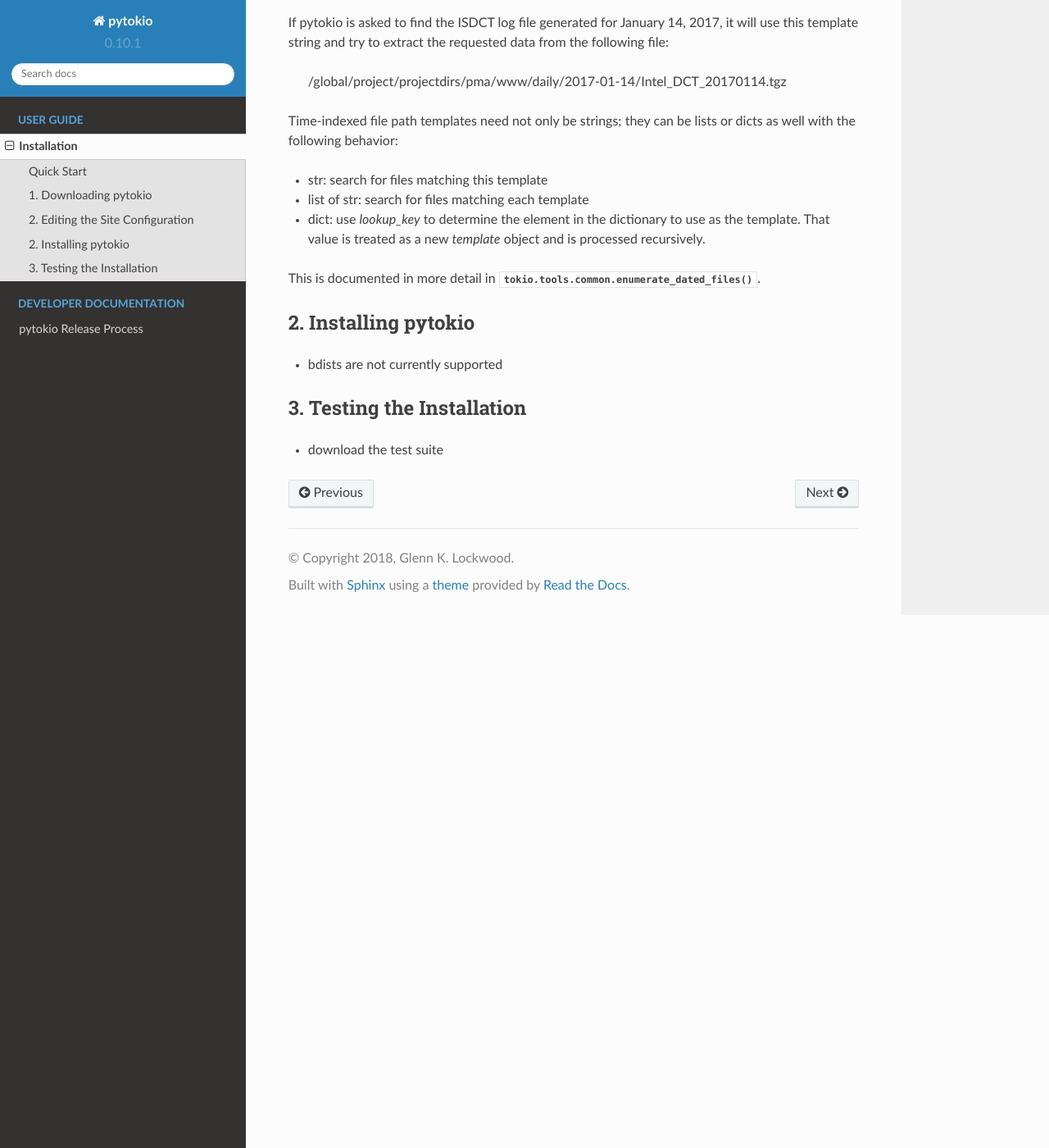
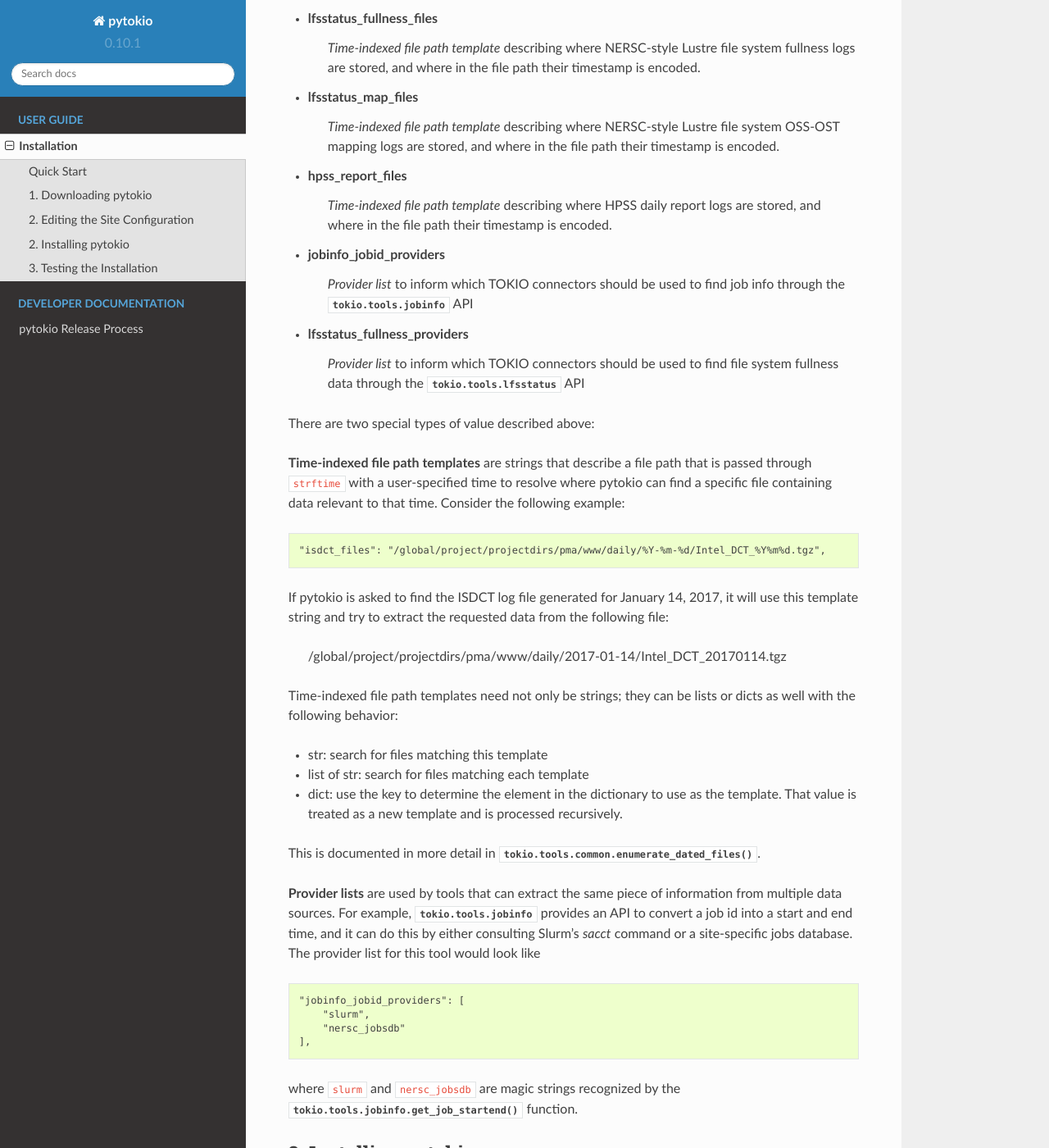
Before and after one commit to NERSC/pytokio, a Sphinx documentation site: the page built from docs/install.rst, in a window 1280 px wide and 1400 px high, scrolled down 3300 px. Shown: the whole window at 82% size. Built offline with Sphinx 7.4.7 and the Read the Docs theme 2.0.0, drawn with Linux system fonts in a browser that asks for light colours; pages that are not in the unit, such as notebooks, are missing from menus; some of the changed text lies outside the part shown.

Commit message:
finished the site configuration section

```diff
--- a/docs/install.rst
+++ b/docs/install.rst
@@ -123,51 +123,44 @@ keys will never be examined.
 
 As of pytokio 0.10, the following keys can be defined:
 
-.. list-table::
-    :header-rows: 1
-    :widths: 40 60
-
-    * - Key
-      - Value
-    * - lmt_timestep
-      - Number of seconds between successive measurements contained in the LMT
-        database.  Only used by ``summarize_job`` tool to establish padding to
-        account for cache flushes.
-    * - mount_to_fsname
-      - Dictionary that maps mount points (expressed as regular expressions) to
-        logical file system names.  Used by several CLI tools to made output
-        more digestible for humans.
-    * - fsname_to_backend_name
-      - Dictionary that maps logical file system names to backend file system
-        names.  Needed for cases where the name of a file system as described to
-        users (e.g., "the scratch file system") has a different backend name
-        ("snx11168") that monitoring tools may use.  Allows users to access data
-        from file systems without knowing names used only by system admins.
-    * - hdf5_files
-      - *Time-indexed file path template* describing where TOKIO Time Series
-        HDF5 files are stored, and where in the file path their timestamp is
-        encoded.
-    * - isdct_files
-      - *Time-indexed file path template* describing where NERSC-style ISDCT
-        tar files files are stored, and where in the file path their timestamp is
-        encoded.
-    * - lfsstatus_fullness_files
-      - *Time-indexed file path template* describing where NERSC-style Lustre
-        file system fullness logs are stored, and where in the file path their
-        timestamp is encoded.
-    * - lfsstatus_map_files
-      - *Time-indexed file path template* describing where NERSC-style Lustre
-        file system OSS-OST mapping logs are stored, and where in the file path
-        their timestamp is encoded.
-    * - hpss_report_files
-      - *Time-indexed file path template* describing where HPSS daily report
-        logs are stored, and where in the file path their timestamp is encoded.
-    * - jobinfo_jobid_providers
-      - *Provider list* to inform which TOKIO connectors should be used to
-        find job info through the tools.jobinfo API
-    * - lfsstatus_fullness_providers
-      - *Provider list* to inform which TOKIO connectors should be used to
-        find file system fullness data through the tools.lfsstatus API
+- lmt_timestep
+    Number of seconds between successive measurements contained in
+    the LMT database.  Only used by ``summarize_job`` tool to
+    establish padding to account for cache flushes.
+- mount_to_fsname
+    Dictionary that maps mount points (expressed as regular expressions) to
+    logical file system names.  Used by several CLI tools to made output more
+    digestible for humans.
+- fsname_to_backend_name
+    Dictionary that maps logical file system names to backend file system names.
+    Needed for cases where the name of a file system as described to users
+    (e.g., "the scratch file system") has a different backend name ("snx11168")
+    that monitoring tools may use.  Allows users to access data from file
+    systems without knowing names used only by system admins.
+- hdf5_files
+    *Time-indexed file path template* describing where TOKIO Time Series HDF5
+    files are stored, and where in the file path their timestamp is encoded.
+- isdct_files
+    *Time-indexed file path template* describing where NERSC-style ISDCT tar
+    files files are stored, and where in the file path their timestamp is
+    encoded.
+- lfsstatus_fullness_files
+    *Time-indexed file path template* describing where NERSC-style Lustre file
+    system fullness logs are stored, and where in the file path their timestamp
+    is encoded.
+- lfsstatus_map_files
+    *Time-indexed file path template* describing where NERSC-style Lustre file
+    system OSS-OST mapping logs are stored, and where in the file path their
+    timestamp is encoded.
+- hpss_report_files
+    *Time-indexed file path template* describing where HPSS daily report logs
+    are stored, and where in the file path their timestamp is encoded.
+- jobinfo_jobid_providers
+    *Provider list* to inform which TOKIO connectors should be used to find job
+    info through the :mod:`tokio.tools.jobinfo` API
+- lfsstatus_fullness_providers
+    *Provider list* to inform which TOKIO connectors should be used to find file
+    system fullness data through the :mod:`tokio.tools.lfsstatus` API
 
 There are two special types of value described above:
 
@@ -176,9 +169,9 @@ that is passed through ``strftime`` with a user-specified time to resolve
 where pytokio can find a specific file containing data relevant to that
 time. Consider the following example:
 
-.. code-block: python
+.. code-block:: none
 
-    "isdct_files": "/global/project/projectdirs/pma/www/daily/%Y-%m-%d/Intel_DCT_%Y%m%d.tgz",
+        "isdct_files": "/global/project/projectdirs/pma/www/daily/%Y-%m-%d/Intel_DCT_%Y%m%d.tgz",
 
 If pytokio is asked to find the ISDCT log file generated for January 14, 2017, it
 will use this template string and try to extract the requested data from the
@@ -191,11 +184,27 @@ dicts as well with the following behavior:
 
 - str: search for files matching this template
 - list of str: search for files matching each template
-- dict: use `lookup_key` to determine the element in the dictionary
-  to use as the template.  That value is treated as a new `template`
-  object and is processed recursively.
+- dict: use the key to determine the element in the dictionary to use as the
+  template.  That value is treated as a new template and is processed
+  recursively.
 
 This is documented in more detail in :meth:`tokio.tools.common.enumerate_dated_files`.
+
+**Provider lists** are used by tools that can extract the same piece of
+information from multiple data sources.  For example, :mod:`tokio.tools.jobinfo`
+provides an API to convert a job id into a start and end time, and it can do this
+by either consulting Slurm's `sacct` command or a site-specific jobs database.
+The provider list for this tool would look like
+
+.. code-block:: none
+
+    "jobinfo_jobid_providers": [
+        "slurm",
+        "nersc_jobsdb"
+    ],
+
+where ``slurm`` and ``nersc_jobsdb`` are magic strings recognized by the
+:meth:`tokio.tools.jobinfo.get_job_startend` function.
 
 2. Installing pytokio
 --------------------------------------------------------------------------------
```
